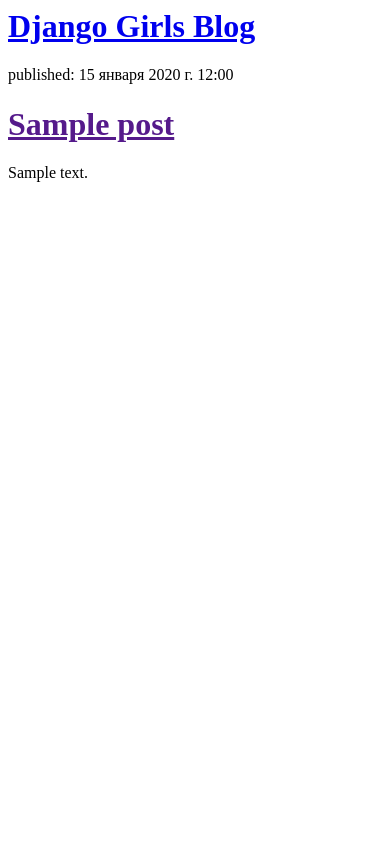
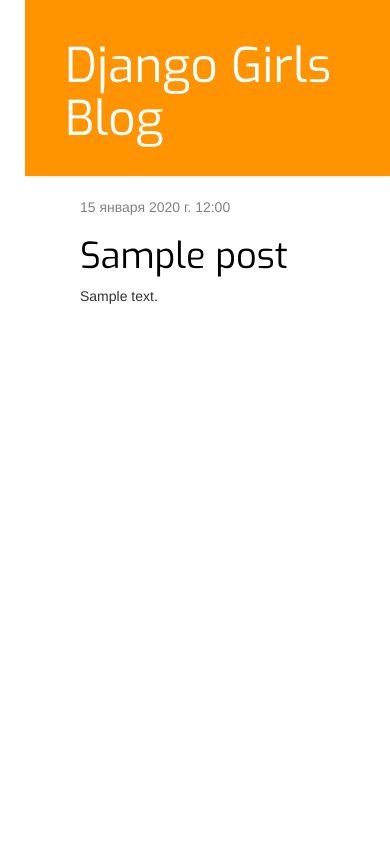
Before and after one commit to Siemens29/djangogirls, a Django app: page / in a window 390 px wide. Run offline with Django 4.2, Linux system fonts and the light colour scheme; tables that the repository leaves empty hold one stand-in row (values such as "Sample post"); some libraries are stand-ins or nearby versions.

Commit message:
Added view and template for detailed blog post as well as CSS for the site.

```diff
--- /dev/null
+++ b/blog/static/css/blog.css
@@ -0,0 +1,59 @@
+h1 a {
+    color: #FCA205;
+}
+
+body {
+    padding-left: 25px;
+}
+
+h1 a {
+    color: #FCA205;
+    font-family: 'Exo';
+}
+
+.page-header {
+    background-color: #ff9400;
+    margin-top: 0;
+    padding: 20px 20px 20px 40px;
+}
+
+.page-header h1, .page-header h1 a, .page-header h1 a:visited, .page-header h1 a:active {
+    color: #ffffff;
+    font-size: 36pt;
+    text-decoration: none;
+}
+
+.content {
+    margin-left: 40px;
+}
+
+h1, h2, h3, h4 {
+    font-family: 'Lobster', cursive;
+}
+
+.date {
+    color: #828282;
+}
+
+.save {
+    float: right;
+}
+
+.post-form textarea, .post-form input {
+    width: 100%;
+}
+
+.top-menu, .top-menu:hover, .top-menu:visited {
+    color: #ffffff;
+    float: right;
+    font-size: 26pt;
+    margin-right: 20px;
+}
+
+.post {
+    margin-bottom: 70px;
+}
+
+.post h1 a, .post h1 a:visited {
+    color: #000000;
+}
--- /dev/null
+++ b/blog/templates/blog/base.html
@@ -0,0 +1,23 @@
+{% load static %}
+<html>
+    <head>
+        <title>Django Girls blog</title>
+        <link rel="stylesheet" href="//maxcdn.bootstrapcdn.com/bootstrap/3.2.0/css/bootstrap.min.css">
+        <link rel="stylesheet" href="//maxcdn.bootstrapcdn.com/bootstrap/3.2.0/css/bootstrap-theme.min.css">
+        <link href="https://fonts.googleapis.com/css?family=Exo&subset=latin,cyrillic" rel="stylesheet" type="text/css">
+        <link rel="stylesheet" href="{% static 'css/blog.css' %}">
+    </head>
+    <body>
+        <div class="page-header">
+        <h1><a href="/">Django Girls Blog</a></h1>
+    </div>
+    <div class="content container">
+        <div class="row">
+            <div class="col-md-8">
+            {% block content %}
+            {% endblock %}
+            </div>
+        </div>
+    </div>
+    </body>
+</html>
--- a/blog/templates/blog/post_list.html
+++ b/blog/templates/blog/post_list.html
@@ -1,29 +1,13 @@
-{#<!DOCTYPE html>#}
-{#<html lang="en">#}
-{#<head>#}
-{#    <meta charset="UTF-8">#}
-{#    <title>Title</title>#}
-{#</head>#}
-{#<body>#}
-{##}
-{#</body>#}
-{#</html>#}
+{% extends 'blog/base.html' %}
 
-<html>
-    <head>
-        <title>Django Girls blog</title>
-    </head>
-    <body><div>
-    <h1><a href="/">Django Girls Blog</a></h1>
-</div>
-
-
-{% for post in posts %}
-    <div>
-        <p>published: {{ post.published_date }}</p>
-        <h1><a href="">{{ post.title }}</a></h1>
-        <p>{{ post.text|linebreaksbr }}</p>
-    </div>
-{% endfor %}
-    </body>
-</html>
+{% block content %}
+    {% for post in posts %}
+        <div class="post">
+            <div class="date">
+                {{ post.published_date }}
+            </div>
+            <h1><a href="{% url 'post_detail' pk=post.pk %}">{{ post.title }}</a></h1>
+            <p>{{ post.text|linebreaksbr }}</p>
+        </div>
+    {% endfor %}
+{% endblock %}
--- a/blog/urls.py
+++ b/blog/urls.py
@@ -1,8 +1,7 @@
 from django.urls import path
 from . import views
-from blog.models import Post
-
 
 urlpatterns = [
     path('', views.post_list, name='post_list'),
+    path('post/<int:pk>/', views.post_detail, name='post_detail'),
 ]
--- a/blog/views.py
+++ b/blog/views.py
@@ -1,8 +1,12 @@
 from django.shortcuts import render
 from django.utils import timezone
 from .models import Post
-
+from django.shortcuts import render, get_object_or_404
 
 def post_list(request):
     posts = Post.objects.filter(published_date__lte=timezone.now()).order_by('published_date')
     return render(request, 'blog/post_list.html', {'posts': posts})
+
+def post_detail(request, pk):
+    post = get_object_or_404(Post, pk=pk)
+    return render(request, 'blog/post_detail.html', {'post': post})
```
Also changed, not shown: blog/templates/blog/post_detail.html (added, +13 -0 lines).
